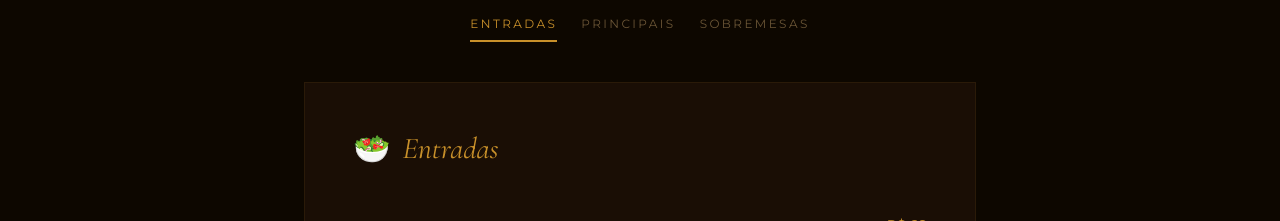
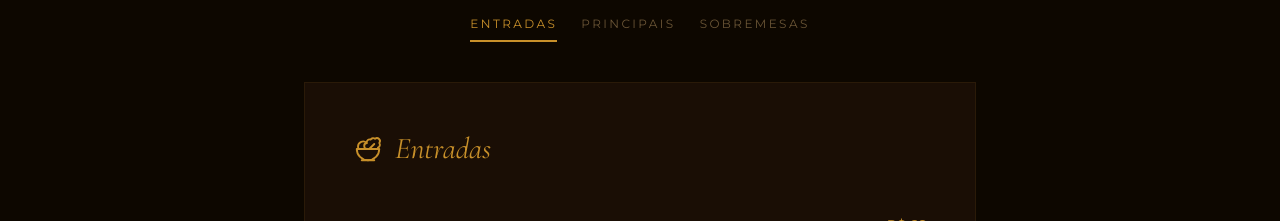
Before and after one commit to CleissonV/lp-restaurante, a React (Vite) app: page / in a window 1280 px wide. Shown: the part 1260-1481 px from the top of the page. Built offline with nearby package versions, Linux system fonts and the light colour scheme.

Commit message:
redesign: working Mixkit video hero, food emojis -> Lucide icons

```diff
--- a/src/App.jsx
+++ b/src/App.jsx
@@ -3,6 +3,7 @@ import { motion, useInView, useScroll, useTransform, AnimatePresence } from 'fra
 import { FaBars, FaTimes, FaChevronDown, FaStar, FaPhone, FaEnvelope, FaMapMarkerAlt, FaInstagram, FaFacebook, FaWhatsapp, FaUtensils, FaWineGlassAlt, FaLeaf } from 'react-icons/fa'
 import { GiChefToque, GiSpoon, GiFlowerEmblem } from 'react-icons/gi'
 import { MdRestaurantMenu } from 'react-icons/md'
+import { LuSalad, LuBeef, LuCakeSlice } from 'react-icons/lu'
 
 const CandleFlame = () => (
   <svg width="20" height="40" viewBox="0 0 20 40" className="candle-flame">
@@ -14,17 +15,17 @@ const CandleFlame = () => (
 )
 
 const menu = [
-  { category: 'Entradas', emoji: '🥗', items: [
+  { category: 'Entradas', icon: LuSalad, items: [
     { name: 'Tartar de Atum Premium', desc: 'Atum selvagem, abacate, gergelim negro, aioli trufado', price: 'R$ 68' },
     { name: 'Carpaccio de Wagyu', desc: 'Wagyu A5 fatiado fino, rúcula, lascas de parmesão 36 meses, azeite extravirgem', price: 'R$ 89' },
     { name: 'Ceviche Amazônico', desc: 'Peixe do dia, leite de tigre com tucupi, coentro, batata-doce', price: 'R$ 72' },
   ]},
-  { category: 'Principais', emoji: '🍖', items: [
+  { category: 'Principais', icon: LuBeef, items: [
     { name: 'Robata de Polvo', desc: 'Polvo grelhado em brasa de lenha, purê de batata baroa, crocante de alho', price: 'R$ 118' },
     { name: 'Picanha Angus Prime', desc: 'Picanha maturada 45 dias, chimichurri da casa, farofa de manteiga de garrafa', price: 'R$ 148' },
     { name: 'Risoto de Funghi Porcini', desc: 'Arroz arbóreo, porcini importado, trufa negra raspada à mesa, parmesão', price: 'R$ 96' },
   ]},
-  { category: 'Sobremesas', emoji: '🍮', items: [
+  { category: 'Sobremesas', icon: LuCakeSlice, items: [
     { name: 'Crème Brûlée de Maracujá', desc: 'Creme de maracujá fresco, caramelização artesanal, sorvete de baunilha', price: 'R$ 38' },
     { name: 'Petit Gâteau de Cacau 70%', desc: 'Chocolate Valrhona, interior cremoso, sorvete de creme artesanal', price: 'R$ 42' },
     { name: 'Pavê de Guaraná', desc: 'Releitura amazônica, biscoito de guaraná, creme de cupuaçu', price: 'R$ 36' },
@@ -51,7 +52,7 @@ const MenuSection = ({ section, index }) => {
   return (
     <motion.div ref={ref} initial={{ opacity: 0, y: 30 }} animate={inView ? { opacity: 1, y: 0 } : {}} transition={{ duration: 0.7, delay: index * 0.15 }} className="menu-card bg-[#1a0e05] p-8">
       <div className="flex items-center gap-3 mb-6">
-        <span className="text-2xl">{section.emoji}</span>
+        <span className="text-[#c8902a]"><section.icon size={26} strokeWidth={1.5} /></span>
         <h3 className="font-serif text-2xl text-[#c8902a]">{section.category}</h3>
       </div>
       {section.items.map((item, i) => <MenuItemCard key={i} item={item} />)}
@@ -159,9 +160,10 @@ export default function App() {
       <section className="relative min-h-screen flex items-center overflow-hidden">
         <video
           autoPlay loop muted playsInline
+          poster="https://images.unsplash.com/photo-1414235077428-338989a2e8c0?w=1920&q=80&auto=format&fit=crop"
           className="absolute inset-0 w-full h-full object-cover opacity-50"
         >
-          <source src="https://videos.pexels.com/video-files/31631562/31631562-hd_1920_1080_30fps.mp4" type="video/mp4" />
+          <source src="https://assets.mixkit.co/videos/4043/4043-1080.mp4" type="video/mp4" />
         </video>
         <div className="absolute inset-0 bg-gradient-to-b from-[#0d0700]/80 via-[#0d0700]/60 to-[#0d0700]" />
         <div
@@ -347,7 +349,7 @@ export default function App() {
             className="max-w-2xl mx-auto menu-card bg-[#1a0e05] p-8 md:p-12"
           >
             <div className="flex items-center gap-3 mb-8">
-              <span className="text-3xl">{menu[activeMenu].emoji}</span>
+              {(() => { const Icon = menu[activeMenu].icon; return <span className="text-[#c8902a]"><Icon size={30} strokeWidth={1.5} /></span> })()}
               <h3 className="font-serif text-3xl text-[#c8902a] italic">{menu[activeMenu].category}</h3>
             </div>
             {menu[activeMenu].items.map((item, i) => (
```
Also changed, not shown: 1 other file (tests, documents, lock files or other folders).
